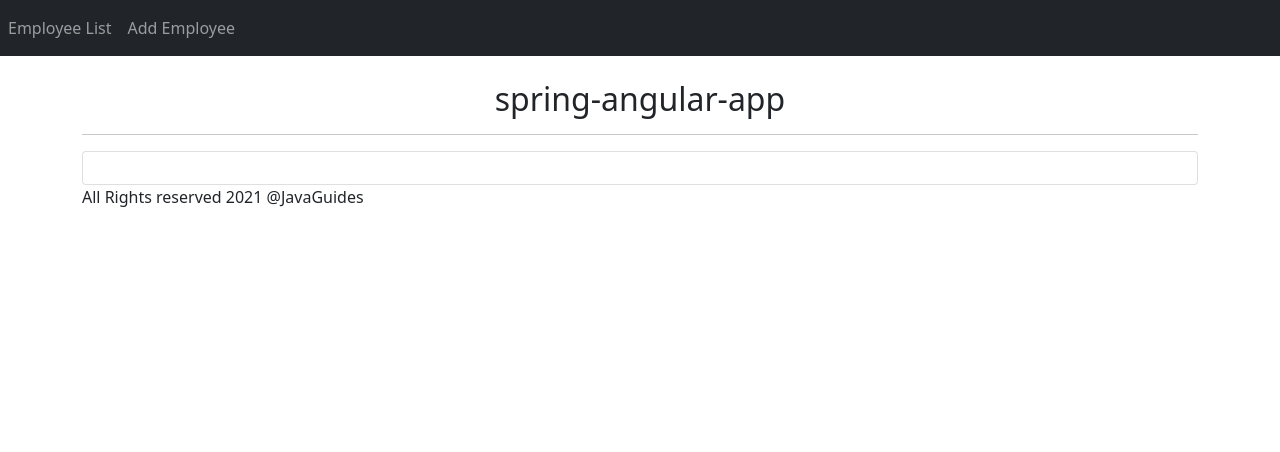
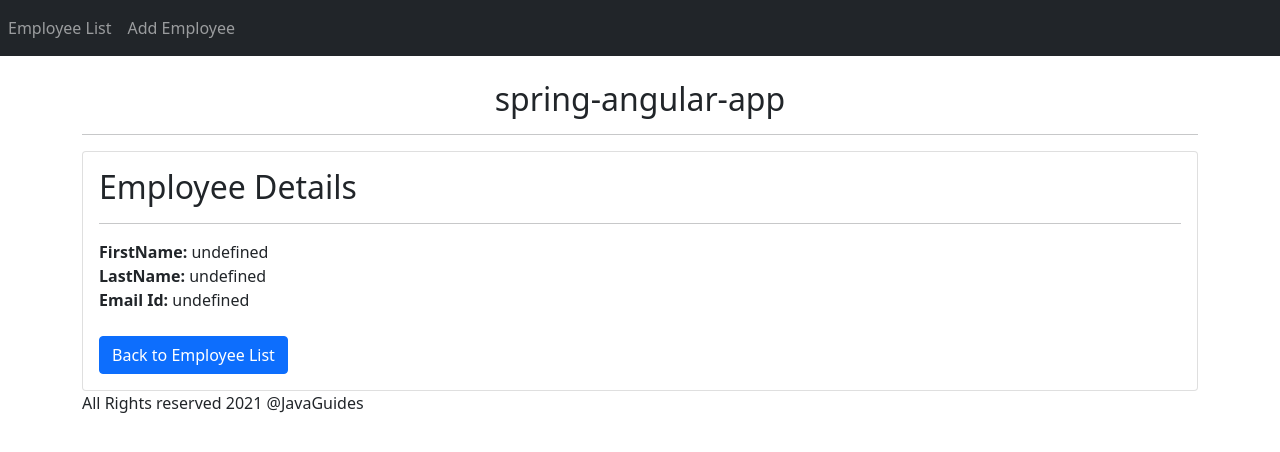
Before and after one commit to MansouriHana/spring-angular-app, an Angular app: page /details/1 in a window 1280 px wide. Before the commit this address led to /. Shown: the top 452 px of the page. Built offline with nearby package versions, Linux system fonts and the light colour scheme; no server answers.

Commit message:
display employee details by id

```diff
--- a/src/app/app-routes.module.ts
+++ b/src/app/app-routes.module.ts
@@ -13,7 +13,7 @@ const appRoutes: Routes = [
     path: "employees", component: EmployeeListComponent
   },
   {
-    path: "details", component: EmployeeDetailsComponent
+    path: "details/:id", component: EmployeeDetailsComponent
   },
   {
     path: "add-employee", component: CreateEmployeeComponent
--- a/src/app/employee-details/employee-details.component.html
+++ b/src/app/employee-details/employee-details.component.html
@@ -1 +1,15 @@
-<p>employee-details works!</p>
+<h2>Employee Details</h2>
+<hr/>
+<div *ngIf="employee">
+    <div>
+        <label><b>FirstName: </b></label>{{" "+employee.firstname}}
+    </div>
+    <div>
+        <label><b>LastName: </b></label>{{" "+employee.lastname}}
+    </div>
+    <div>
+        <label><b>Email Id: </b></label>{{" "+employee.emailId}}
+    </div>
+</div>
+<br>
+<button (click)="list()" class="btn btn-primary">Back to Employee List</button><br>
--- a/src/app/employee-details/employee-details.component.ts
+++ b/src/app/employee-details/employee-details.component.ts
@@ -1,4 +1,7 @@
 import { Component, OnInit } from '@angular/core';
+import { ActivatedRoute, Router } from '@angular/router';
+import { Employee } from '../modeles/employee';
+import { EmployeeService } from '../services/employee.service';
 
 @Component({
   selector: 'app-employee-details',
@@ -6,10 +9,20 @@ import { Component, OnInit } from '@angular/core';
   styleUrls: ['./employee-details.component.css']
 })
 export class EmployeeDetailsComponent implements OnInit {
-
-  constructor() { }
+  id!: number;
+  employee!: Employee;
+  constructor(private route: ActivatedRoute, private employeeService: EmployeeService, private router: Router) { }
 
   ngOnInit(): void {
+    this.employee = new Employee(0, "", "", "", false);
+    this.id = this.route.snapshot.params['id'];
+    this.employeeService.getEmployeeById(this.id).subscribe(data =>{
+      console.log( JSON.stringify(data));
+      this.employee= data;
+    }, error => console.log("error =>", error));
+  }
+  list(){
+    this.router.navigate(['employees']);
   }
 
 }
--- a/src/app/employee-list/employee-list.component.html
+++ b/src/app/employee-list/employee-list.component.html
@@ -19,7 +19,7 @@
                     <td>{{employee.emailId}}</td>
                     <td>
                         <button class="btn btn-danger">Delete</button>
-                        <button class="btn btn-info" style="margin-left: 10px;">Details</button>
+                        <button class="btn btn-info" style="margin-left: 10px;" (click)="goToDetails(employee.id)">Details</button>
                     </td>
                 </tr>
             </tbody>
--- a/src/app/employee-list/employee-list.component.ts
+++ b/src/app/employee-list/employee-list.component.ts
@@ -1,4 +1,5 @@
 import { Component, OnInit } from '@angular/core';
+import { Router } from '@angular/router';
 import { Observable } from 'rxjs';
 import { Employee } from '../modeles/employee';
 import { EmployeeService } from '../services/employee.service';
@@ -10,7 +11,7 @@ import { EmployeeService } from '../services/employee.service';
 })
 export class EmployeeListComponent implements OnInit {
   employees!: Observable<Employee[]>;
-  constructor(private employeeService: EmployeeService) { }
+  constructor(private employeeService: EmployeeService, private router: Router) { }
 
   ngOnInit(): void {
     this.reloadData();
@@ -19,4 +20,7 @@ export class EmployeeListComponent implements OnInit {
   reloadData() {
     this.employees = this.employeeService.getEmployeesList();
   }
+  goToDetails(id: number){
+    this.router.navigate(['details', id])
+  }
 }
--- a/src/app/services/employee.service.ts
+++ b/src/app/services/employee.service.ts
@@ -29,5 +29,7 @@ export class EmployeeService {
   createEmployee(employee: Object): Observable<Object> {
     return this.httpClient.post(`${this.baseUrl}`, employee);
   }
-
+  getEmployeeById(id: number): Observable<any> {
+    return this.httpClient.get(`${this.baseUrl}/${id}`);
+  }
 }
```
